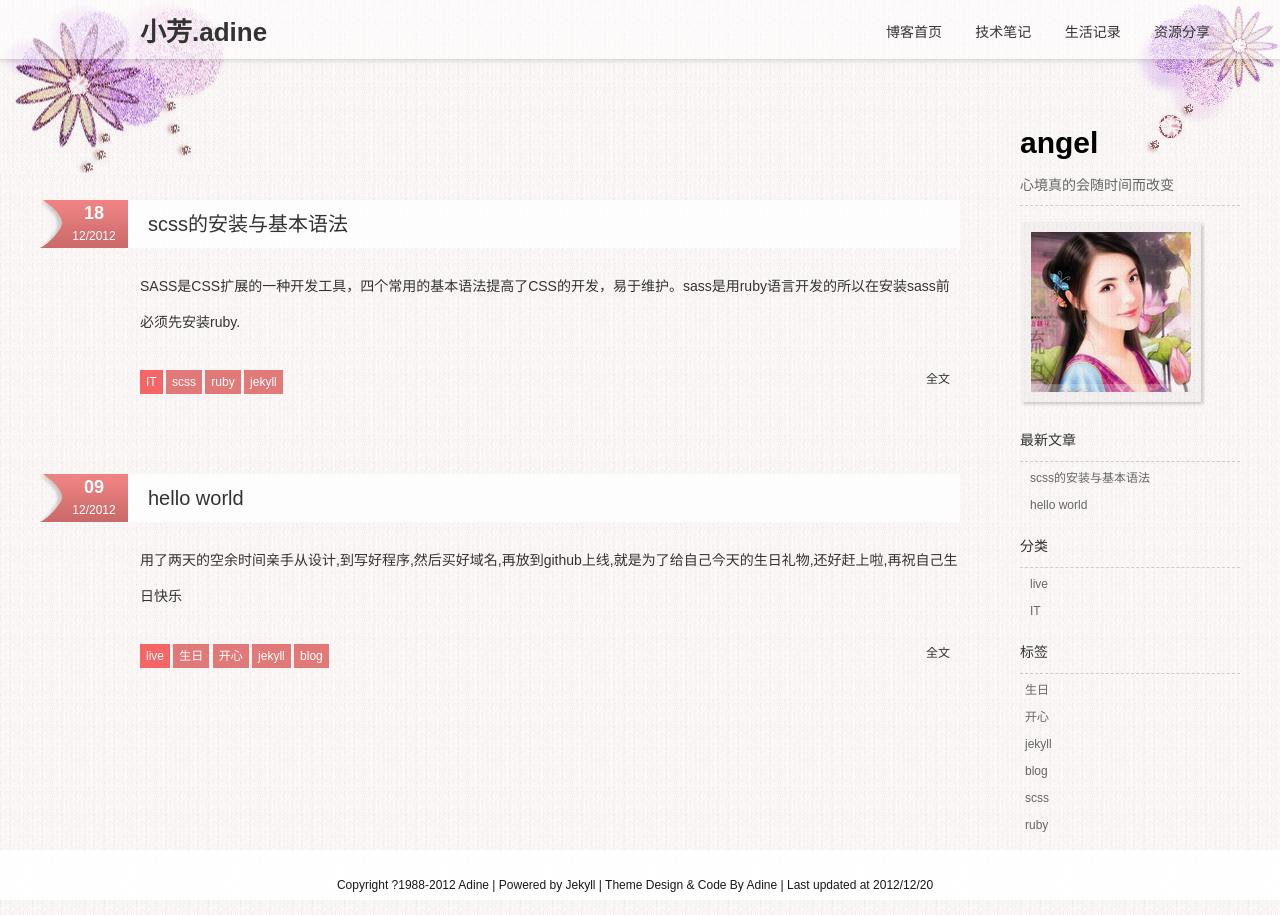
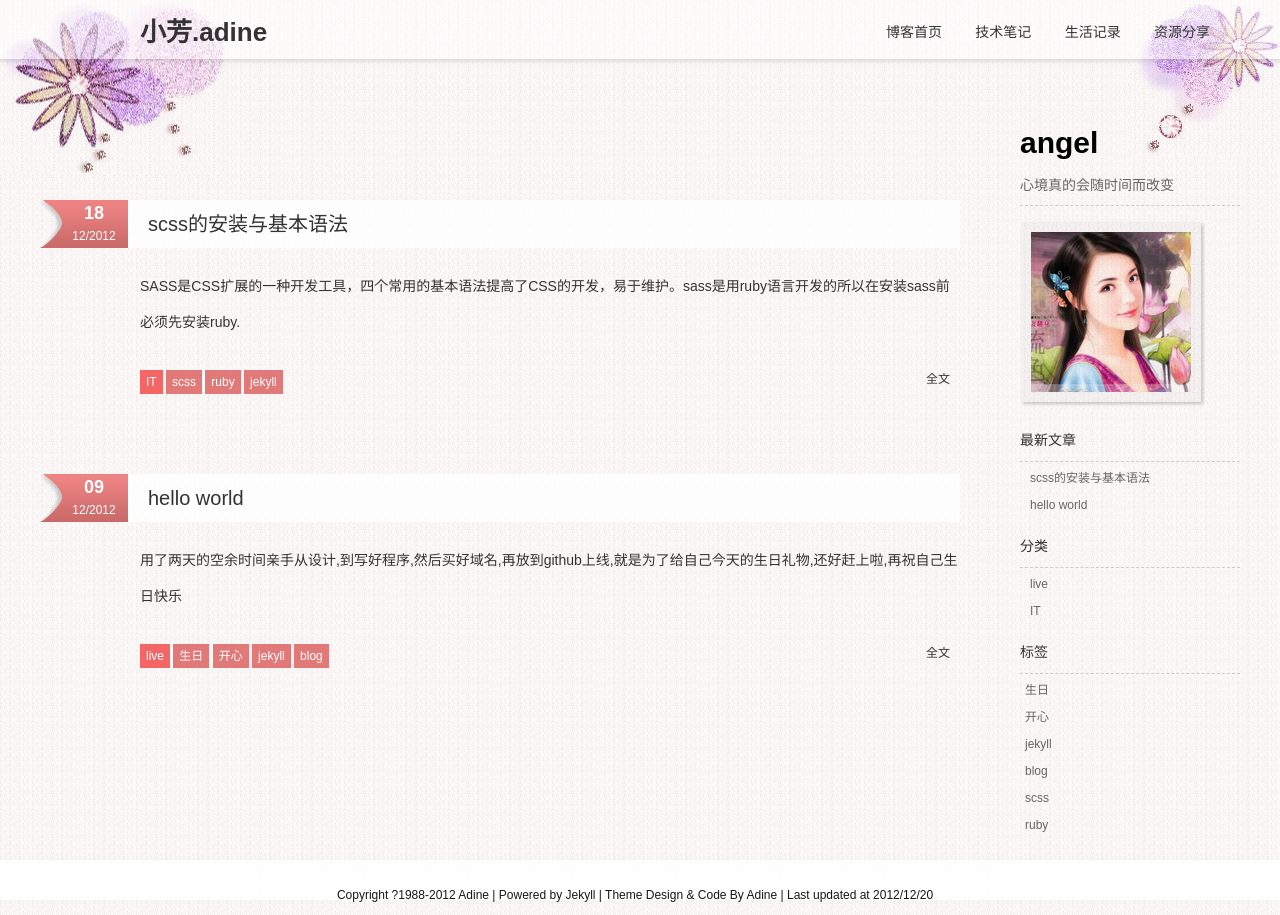
Before and after one commit to adine-zhu/myblog, a Jekyll site: the page built from index.html, in a window 1280 px wide. Built offline with Jekyll 4.4.1, drawn with Linux system fonts in a browser that asks for light colours; comment, search, counter and statistics services are not loaded.

Commit message:
update ie6

```diff
--- a/css/master.css
+++ b/css/master.css
@@ -260,6 +260,6 @@ h2{
 	position:absolute;
 	bottom:0;
 	margin-top:40px;
-	height:35px;
+	height:25px;
 	padding-top:15px;
 }
```
